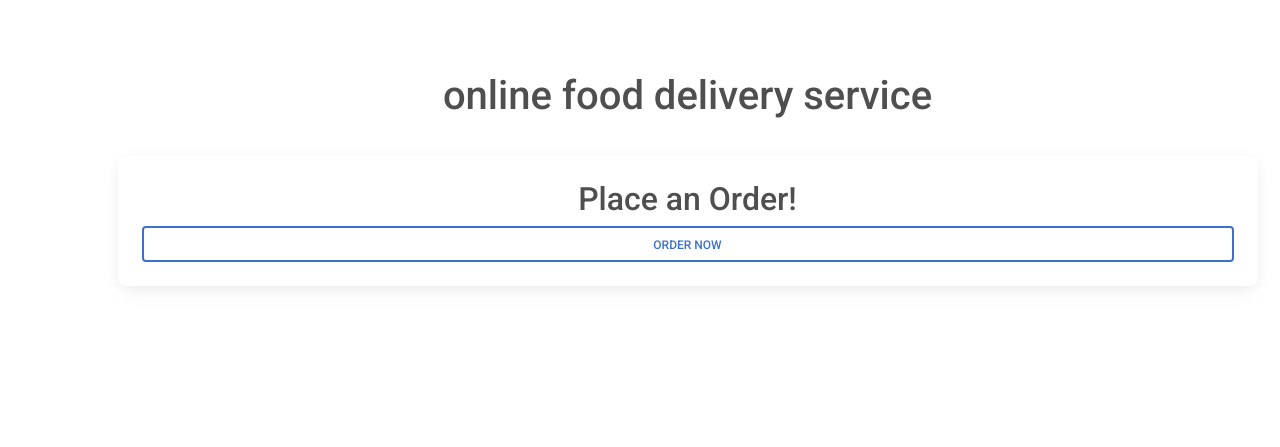
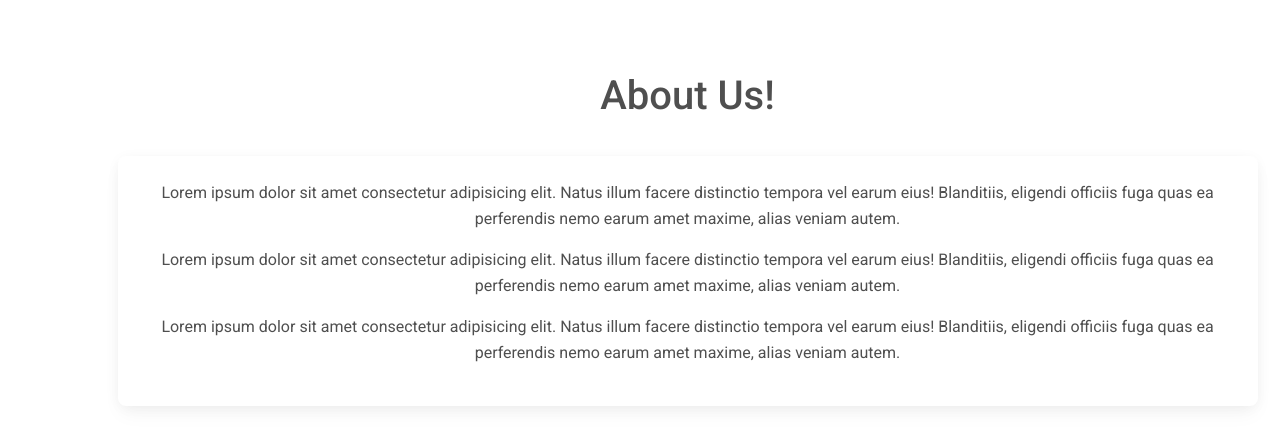
Before and after one commit to xivlives/food-delivery-web-app-with-python-project, a Django app: template deliver/customer/templates/customer/about.html in a window 1280 px wide. Shown: the top 447 px of the page. Run offline with Django 3.2, Linux system fonts and the light colour scheme; the template is opened without the code that fills it, so the values that code supplies are empty; some libraries are stand-ins or nearby versions.

Commit message:
commiting new code

```diff
--- a/deliver/customer/templates/customer/about.html
+++ b/deliver/customer/templates/customer/about.html
@@ -4,13 +4,31 @@
 <div class="container mb-5">
     <div class="row justify-content-center mt-5">
         <div class="col-md-8 col-sm-12 offset-md-1 p-4 text-center">
-            <h1>online food delivery service</h1>
+            <h1>About Us!</h1>
         </div>
     </div>
     <div class="row justify-content-center mt-1">
         <div class="card md-5 col-sm-12 offset-md-1 p-4 text-center">
-            <h2>Place an Order!</h2>
-            <button class="btn btn-outline-primary">Order now</button>
+             <p>
+                Lorem ipsum dolor sit amet consectetur adipisicing elit.
+                Natus illum facere distinctio tempora vel earum eius!
+                Blanditiis, eligendi officiis fuga quas
+                ea perferendis nemo earum amet maxime, alias veniam autem.
+             </p>
+
+             <p>
+                Lorem ipsum dolor sit amet consectetur adipisicing elit.
+                Natus illum facere distinctio tempora vel earum eius!
+                Blanditiis, eligendi officiis fuga quas
+                ea perferendis nemo earum amet maxime, alias veniam autem.
+             </p>
+
+             <p>
+                Lorem ipsum dolor sit amet consectetur adipisicing elit.
+                Natus illum facere distinctio tempora vel earum eius!
+                Blanditiis, eligendi officiis fuga quas
+                ea perferendis nemo earum amet maxime, alias veniam autem.
+             </p>
         </div>
     </div>
 </div>
--- a/deliver/customer/views.py
+++ b/deliver/customer/views.py
@@ -6,6 +6,6 @@ class Index(View):
         return render(request, 'customer/index.html')
 
 
-class About(view):
-    def get(self, request, *args, **kwargs);
+class About(View):
+    def get(self, request, *args, **kwargs):
         return render(request, 'customer/about.html')
--- a/deliver/deliver/urls.py
+++ b/deliver/deliver/urls.py
@@ -15,7 +15,11 @@ Including another URLconf
 """
 from django.contrib import admin
 from django.urls import path
+from customer import index, about
 
 urlpatterns = [
     path('admin/', admin.site.urls),
+    path('', index.as_view(), name='index'),
+    path('about', about.as_view(), name='about'),
+
 ]
```
